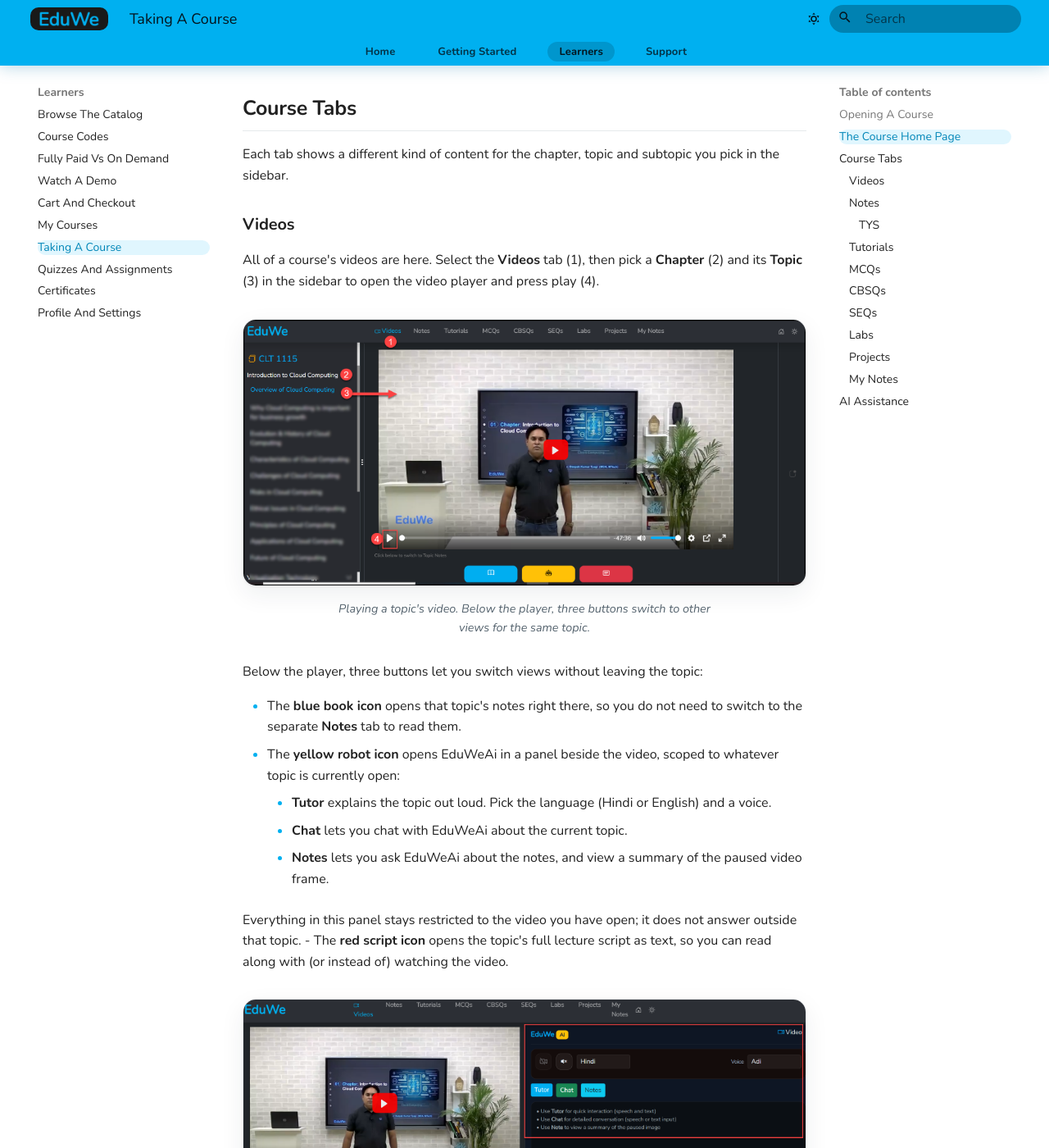
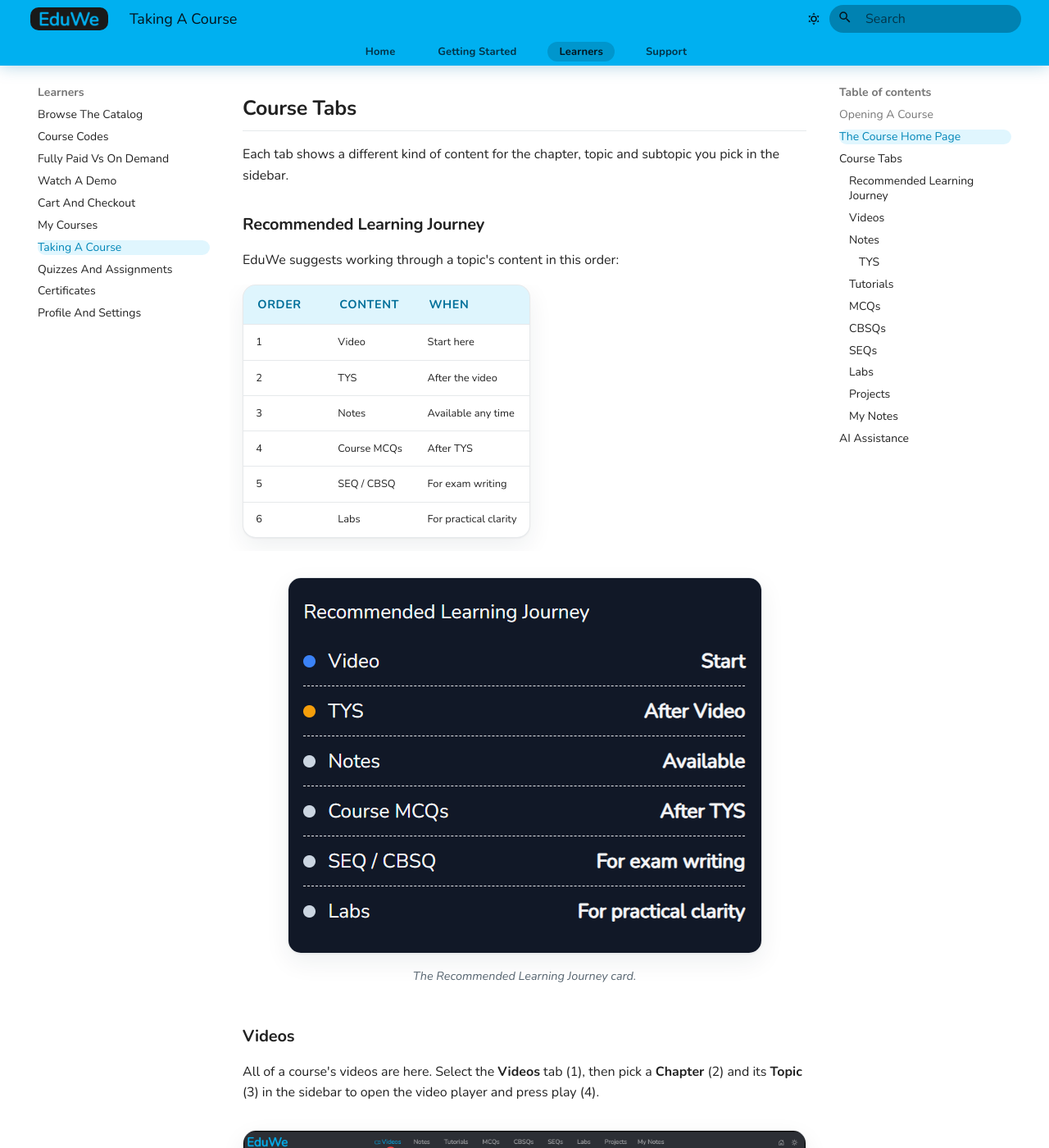
Before and after one commit to geitdeepak/EduWeIO_HelpDoc, an MkDocs documentation site: the page built from docs/learner/taking-a-course.md, in a window 1280 px wide and 1400 px high, scrolled down 1569 px. Shown: the whole window at 82% size. Built offline with MkDocs 1.6.1 and Material for MkDocs 9.7.7, drawn with Linux system fonts in a browser that asks for light colours.

Commit message:
Document the Recommended Learning Journey card
Adds the suggested order for working through a topic's content: Video,
then TYS, then Notes (available any time), Course MCQs, SEQ/CBSQ, and
Labs. Exact placement on the course home page is still to be confirmed.

Co-Authored-By: Claude Sonnet 5 <noreply@anthropic.com>

```diff
--- a/docs/learner/taking-a-course.md
+++ b/docs/learner/taking-a-course.md
@@ -35,6 +35,26 @@ The course home page is what opens. It has two fixed parts and a main area that
 ## Course Tabs
 
 Each tab shows a different kind of content for the chapter, topic and subtopic you pick in the sidebar.
+
+### Recommended Learning Journey
+
+EduWe suggests working through a topic's content in this order:
+
+| Order | Content | When |
+|---|---|---|
+| 1 | Video | Start here |
+| 2 | TYS | After the video |
+| 3 | Notes | Available any time |
+| 4 | Course MCQs | After TYS |
+| 5 | SEQ / CBSQ | For exam writing |
+| 6 | Labs | For practical clarity |
+
+<figure markdown>
+  ![A Recommended Learning Journey card listing, in order: Video (Start), TYS (After Video), Notes (Available), Course MCQs (After TYS), SEQ / CBSQ (For exam writing), and Labs (For practical clarity)](../assets/images/course-home/course-home-18-recommended-learning-journey.png){ loading=lazy }
+  <figcaption>The Recommended Learning Journey card.</figcaption>
+</figure>
+
+<!-- TODO: confirm exactly where this card appears (for example on the Videos tab, alongside Continue Learning and Certification Path). -->
 
 ### Videos
 
```
Also changed, not shown: docs/assets/images/course-home/course-home-18-recommended-learning-journey.png (added).
